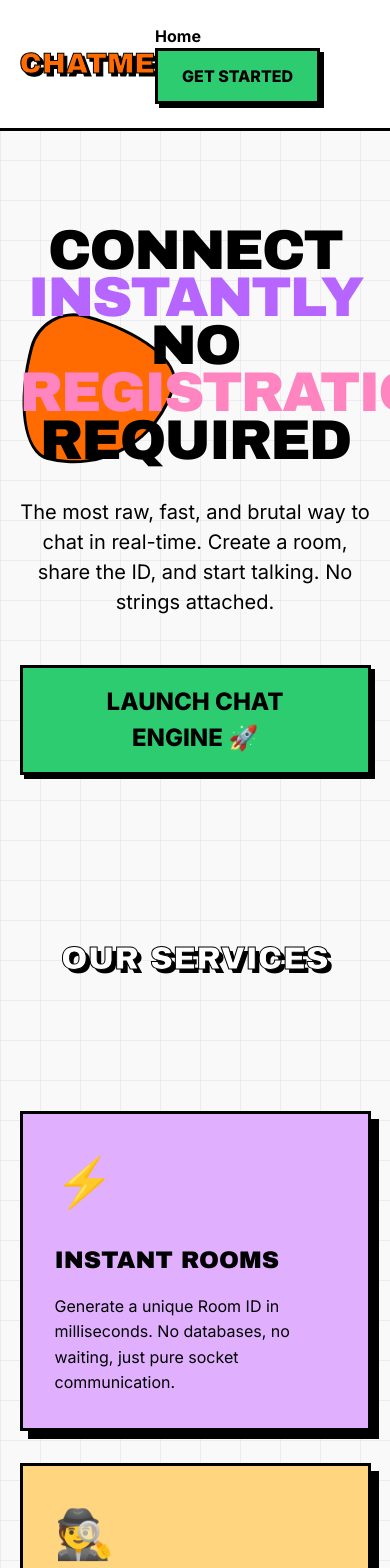
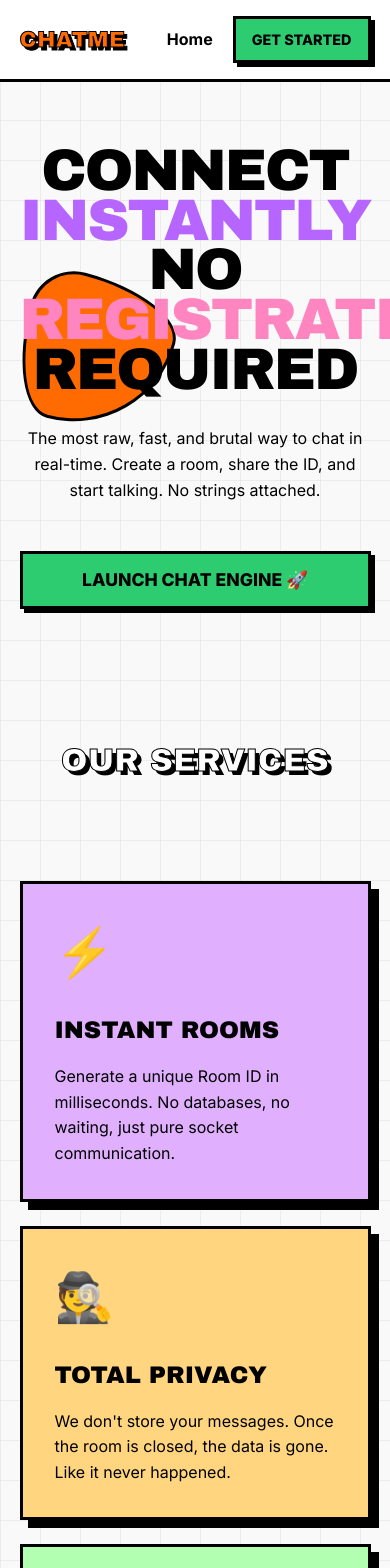
Before and after one commit to VarunMendre/SocketRoom, a React (Create React App) app in the folder frontend/: page /landing in a window 390 px wide. Shown: the top 1568 px of the page. Built offline with nearby package versions, Linux system fonts and the light colour scheme; no server answers.

Commit message:
Feat: Responsive UI & Added README.md file

```diff
--- a/frontend/src/pages/ChatRoom.js
+++ b/frontend/src/pages/ChatRoom.js
@@ -36,10 +36,17 @@ import React, { useState, useEffect, useRef } from 'react';
       flex-direction: column;
       height: 100vh;
       height: 100dvh;
-      width: 80%;
-      max-width: 100%;
+      width: 100%;
+      max-width: 1200px;
+      margin: 0 auto;
       background: #f5f0e8;
-      box-shadow: 0 0 0 1px #ccc;
+      box-shadow: 0 0 0 1px #ccc, 12px 12px 0px #111;
+    }
+
+    @media (max-width: 1200px) {
+      .nb-chat-root {
+        box-shadow: 0 0 0 1px #ccc;
+      }
     }
 
     /* ── Username screen ── */
@@ -133,6 +140,13 @@ import React, { useState, useEffect, useRef } from 'react';
       align-items: center;
       flex-shrink: 0;
       z-index: 30;
+      border-bottom: 3px solid #ffd000;
+    }
+
+    @media (max-width: 480px) {
+      .nb-header {
+        padding: 10px 12px;
+      }
     }
 
     .nb-header-left { display: flex; align-items: center; gap: 12px; flex: 1; min-width: 0; }
@@ -343,11 +357,11 @@ import React, { useState, useEffect, useRef } from 'react';
       display: flex;
       align-items: flex-end;
       gap: 10px;
-      max-width: 85%;
+      max-width: 92%;
     }
 
     @media (min-width: 769px) {
-      .nb-msg-inner { max-width: min(60%, 700px); }
+      .nb-msg-inner { max-width: min(75%, 800px); }
     }
 
     .nb-msg-row.me .nb-msg-inner { flex-direction: row-reverse; }
@@ -355,11 +369,11 @@ import React, { useState, useEffect, useRef } from 'react';
     .nb-bubble-wrap { position: relative; max-width: 100%; }
 
     .nb-bubble {
-      padding: 14px 18px;
+      padding: 12px 16px;
       border: 3px solid #111;
-      font-size: clamp(0.95rem, 4vw, 1rem);
+      font-size: clamp(0.9rem, 3.8vw, 1rem);
       font-weight: 400;
-      line-height: 1.6;
+      line-height: 1.5;
       word-break: break-word;
       position: relative;
     }
@@ -367,12 +381,12 @@ import React, { useState, useEffect, useRef } from 'react';
     .nb-bubble.them { background: #ffd000; color: #111; box-shadow: 4px 4px 0 #111; }
 
     .nb-sender-name {
-      font-size: clamp(0.65rem, 2.8vw, 0.72rem);
+      font-size: clamp(0.6rem, 2.5vw, 0.7rem);
       font-weight: 700;
-      letter-spacing: 0.2em;
+      letter-spacing: 0.15em;
       text-transform: uppercase;
       color: #111;
-      margin-bottom: 6px;
+      margin-bottom: 4px;
     }
 
     .nb-reply-preview {
@@ -595,8 +609,12 @@ import React, { useState, useEffect, useRef } from 'react';
     .nb-input-row {
       display: flex;
       align-items: center;
-      gap: 10px;
+      gap: 8px;
       position: relative;
+    }
+
+    @media (max-width: 480px) {
+      .nb-input-row { gap: 6px; }
     }
 
     .nb-input-wrap {
@@ -641,9 +659,9 @@ import React, { useState, useEffect, useRef } from 'react';
       background: #bbff00;
       border: 3px solid #111;
       box-shadow: 4px 4px 0 #111;
-      color: #fff;
-      width: 56px;
-      height: 56px;
+      color: #111;
+      width: 52px;
+      height: 52px;
       display: flex;
       align-items: center;
       justify-content: center;
@@ -653,6 +671,14 @@ import React, { useState, useEffect, useRef } from 'react';
       touch-action: manipulation;
       -webkit-tap-highlight-color: transparent;
     }
+
+    @media (max-width: 480px) {
+      .nb-send-btn {
+        width: 48px;
+        height: 48px;
+      }
+    }
+
     .nb-send-btn:hover:not(:disabled) { transform: translate(-2px,-2px); box-shadow: 6px 6px 0 #111; }
     .nb-send-btn:active:not(:disabled) { transform: translate(2px,2px); box-shadow: 2px 2px 0 #111; }
     .nb-send-btn:disabled { background: #ccc; opacity: 0.5; cursor: not-allowed; box-shadow: 2px 2px 0 #888; }
--- a/frontend/src/pages/Home.js
+++ b/frontend/src/pages/Home.js
@@ -28,7 +28,7 @@ const styles = `
 
   .nb-title {
     font-family: 'Bebas Neue', sans-serif;
-    font-size: clamp(5rem, 22vw, 8rem);
+    font-size: clamp(3.5rem, 18vw, 8rem);
     letter-spacing: 0.05em;
     color: #ff3c00;
     line-height: 1;
--- a/frontend/src/pages/LandingPage.css
+++ b/frontend/src/pages/LandingPage.css
@@ -103,10 +103,11 @@ body {
 .text-pink { color: var(--vibrant-pink); }
 
 .hero-sub {
-  font-size: 1.25rem;
-  max-width: 700px;
+  font-size: clamp(1rem, 4vw, 1.25rem);
+  max-width: 800px;
   margin: 0 auto 3rem;
   font-weight: 500;
+  line-height: 1.6;
 }
 
 /* Info Cards / Services */
@@ -123,9 +124,17 @@ body {
 
 .services-grid {
   display: grid;
-  grid-template-columns: repeat(auto-fit, minmax(300px, 1fr));
+  grid-template-columns: repeat(auto-fit, minmax(280px, 1fr));
   gap: 2rem;
   padding: 4rem 5%;
+}
+
+@media (max-width: 480px) {
+  .services-grid {
+    grid-template-columns: 1fr;
+    gap: 1.5rem;
+    padding: 2rem 5%;
+  }
 }
 
 .service-card {
@@ -179,11 +188,18 @@ body {
 
 .info-text-block {
   flex: 1;
-  min-width: 300px;
+  min-width: 280px;
   background: white;
   border: var(--border-width) solid var(--deep-black);
   padding: 2.5rem;
   box-shadow: 10px 10px 0px var(--deep-black);
+}
+
+@media (max-width: 480px) {
+    .info-text-block {
+        padding: 1.5rem;
+        box-shadow: 6px 6px 0px var(--deep-black);
+    }
 }
 
 .info-text-block h2 {
@@ -248,6 +264,15 @@ body {
 }
 
 @media (max-width: 768px) {
-    .headline { font-size: 3.5rem; }
-    .section-title { font-size: 2rem; }
+    .headline { font-size: clamp(3rem, 15vw, 4.5rem); }
+    .section-title { font-size: clamp(2rem, 8vw, 2.5rem); }
+    .landing-nav { padding: 1rem 5%; }
+    .hero-section { padding: 4rem 5%; }
 }
+
+@media (max-width: 480px) {
+    .logo { font-size: 1.4rem; }
+    .btn-primary { padding: 0.6rem 1rem; font-size: 0.9rem; }
+    .marquee-item { font-size: 1.2rem; padding-right: 1.5rem; }
+    .hero-btns .btn-primary { font-size: 1.1rem !important; padding: 0.8rem 1.5rem !important; width: 100%; }
+}
```
Also changed, not shown: 1 other file (tests, documents, lock files or other folders).
